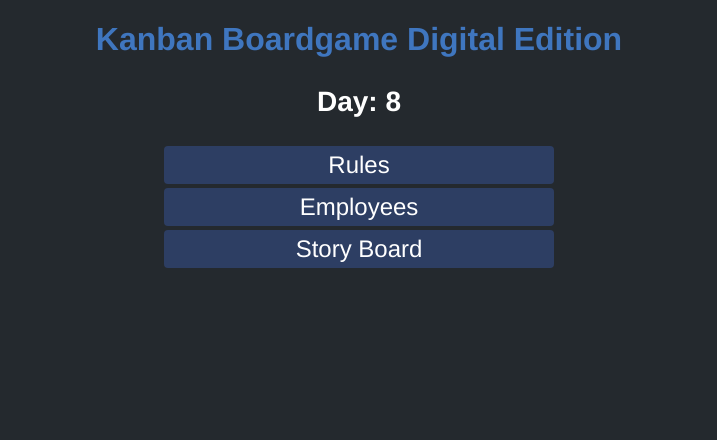
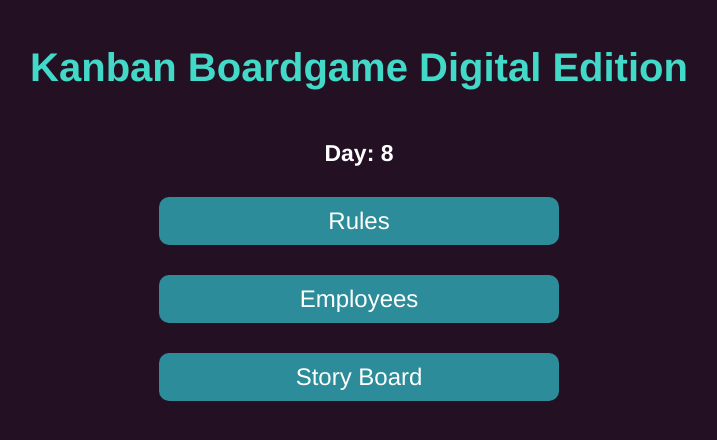
Before and after one commit to leetheperm/Q3Hackathon-kanBan, a React (Create React App) app in the folder board-app/: page / in a window 1280 px wide. Shown: the top 440 px of the page, without its empty margins (281-998 px from the left). Built offline with nearby package versions, Linux system fonts and the light colour scheme.

Commit message:
Sl/styling (#14)
* styling updates

* styles

* styling update

Co-authored-by: Xue Li <xueli@Xues-MacBook-Pro.local>

```diff
--- a/board-app/src/components/MainPage.tsx
+++ b/board-app/src/components/MainPage.tsx
@@ -52,20 +52,20 @@ export const MainPage: FC = () => {
 };
 
 const StyledCollapsible = styled(Collapsible)`
-  padding: 5px;
-  background-color: #2D3E63;
+  padding: 10px;
+  background-color: #2C8C99;
   color: white;
-  border-radius: 4px;
+  border-radius: 10px;
   transition: background-color 0.25s ease-out;
-  margin: 10px;
   text-align: center;
   font-size: 150%;
   font-family:helvetica;
   width:30%;
-  margin: 0 auto;
+  margin: 30px auto;
 
   &:hover {
-    background-color: #3F76BF;
+    background-color: #B3D0D0;
+    cursor:pointer;
   }
 
   & + & {
@@ -74,22 +74,28 @@ const StyledCollapsible = styled(Collapsible)`
 `;
 
 const Header = styled.h1`
-  color:#3F76BF;
+  color:#42D9C8;
   font-family:helvetica;
   text-align: center;
+  margin-top: 45px;
+  font-size: 40px;
 `;
 const Header3 = styled.h3`
   color: white;
-  font-size: 175%;
+  font-size: 23px;
   font-family:helvetica;
   text-align: center;
+  margin-top: 50px;
 `;
 
 const StyledAlert = styled(Alert)`
-  background-color: white;
+  background-color: #EFF7FF;
   font-family:helvetica;
-  color: black;
-  border-radius: 5px;
-  padding: 5px;
+  color: #231123;
+  width: 30%;
+  margin: 0 auto;
+  border-radius: 20px;
+  padding: 25px;
   text-align: center;
+  margin-bottom: 35px;
 `;
--- a/board-app/src/components/RulesPage.tsx
+++ b/board-app/src/components/RulesPage.tsx
@@ -95,16 +95,17 @@ export const RulesPage: FC = () => {
 };
 
 const Para = styled.p`
-  color: white;
+  color: #EFF7FF;
   font-family:helvetica;
   text-align: left;
   font-size:18px;
   width:50%;
-  margin: 0 auto;
+  font-weight: lighter;
+  margin: 10px auto;
   padding: 10px;
 `;
 const Header = styled.h1`
-  color: white;
+  color: #EFF7FF;
   font-family: helvetica;
   text-align:center;
 `;
--- a/board-app/src/components/boardComponents/Board.tsx
+++ b/board-app/src/components/boardComponents/Board.tsx
@@ -168,7 +168,11 @@ export const Board: React.FC<BoardProps> = (props) => {
 };
 
 const BoardEl = styled.div`
+  box-sizing: border-box;
   display: flex;
   align-items: flex-start;
   justify-content: space-between;
+  overflow: scroll;
+  color: #28464B;
+  text-align: center;
 `;
--- a/board-app/src/components/boardComponents/BoardColumn.tsx
+++ b/board-app/src/components/boardComponents/BoardColumn.tsx
@@ -85,9 +85,9 @@ const BoardColumnWrapper = styled.div`
 
 // Create styles for BoardColumnTitle element
 const BoardColumnTitle = styled.h2`
-  font: 28px sans-serif;
+  font: 22px sans-serif;
   font-weight: bold;
-  margin-bottom: 12px;
+  margin-bottom: 20px;
 `;
 
 // Create styles for BoardColumnContent element
--- a/board-app/src/components/boardComponents/StoryCard.tsx
+++ b/board-app/src/components/boardComponents/StoryCard.tsx
@@ -158,46 +158,60 @@ const StoryCardInner: FC<StoryCardProps & DraggableStyleProps> = (props) => {
 };
 
 const InnerDiv = styled.div`
+  box-sizing: border-box;
   background-color: white;
+  font-family: Helvetica, sans-serif;
   white-space: pre;
+  width: 100%;
+  padding: 5px;
+
 `;
 
 const TitleDiv = styled(InnerDiv)`
+  box-sizing: border-box;
   font-size: 125%;
-  text-decoration: underline;
   margin-bottom: 2px;
+  width: 100%;
+  background-color: #231123;
+  color: white;
 `;
 
 const DesignDiv = styled(InnerDiv)`
-  background-color: red;
+  background-color: #82204A;
+  box-sizing: border-box;
   color: White;
-  margin: 1px;
+  width: 100%;
 `;
 
 const DevDiv = styled(InnerDiv)`
-  background-color: blue;
+  box-sizing: border-box;
+  background-color: #558C8C;
   color: White;
-  margin: 1px;
+  width: 100%;
 `;
 
 const BlockedDiv = styled(InnerDiv)`
-  background-color: pink;
+  background-color: #AF5AAF;
+  box-sizing: border-box;
   color: White;
-  margin: 1px;
+  width: 100%;
 `;
 
 const TestDiv = styled(InnerDiv)`
-  background-color: orange;
-  color: White;
-  margin: 1px;
+  background-color: #E8DB7D;
+  box-sizing: border-box;
+  color: black;
+  width: 100%;
 `;
 
 const StyledDiv = styled.div<DraggableStyleProps>`
+  box-sizing: border-box;
   padding: 3px;
-  background-color: ${(props) => (props.isDragging ? "#d3e4ee" : "black")};
-  border-radius: 4px;
+  background-color: ${(props) => (props.isDragging ? "#A6C9C9" : "#e5eff5")};
+  border-radius: 5px;
   transition: background-color 0.25s ease-out;
   margin: 10px;
+
 
   &:hover {
     background-color: #f7fafc;
@@ -209,6 +223,10 @@ const StyledDiv = styled.div<DraggableStyleProps>`
 `;
 
 const StyledInput = styled.input`
+  box-sizing: border-box;
+  width: 50px;
+  padding: 0;
+  margin: 0;
   text-align: right;
-  width: 50px;
+  border: 1px solid #e5eff5;
 `;
--- a/board-app/src/components/workers/Worker.tsx
+++ b/board-app/src/components/workers/Worker.tsx
@@ -43,11 +43,12 @@ const InnerDiv = styled.div`
   background-color: ${(props) => props.color};
   border-radius: 4px;
   transition: background-color 0.25s ease-out;
+  font-family: Helvetica, sans-serif;
   margin: 10px;
   text-align: center;
 
   &:hover {
-    background-color: #f7fafc;
+    background-color: #EFF7FF;
   }
 
   & + & {
@@ -56,7 +57,7 @@ const InnerDiv = styled.div`
 `;
 
 const getColourForRole = (role: WorkerRole) => {
-  if (role === WorkerRole.Designer) return "red";
-  else if (role === WorkerRole.Developer) return "blue";
-  else if (role === WorkerRole.Tester) return "orange";
+  if (role === WorkerRole.Designer) return "#82204A";
+  else if (role === WorkerRole.Developer) return "#558C8C";
+  else if (role === WorkerRole.Tester) return "#E8DB7D";
 };
--- a/board-app/src/components/workers/WorkerBoard.tsx
+++ b/board-app/src/components/workers/WorkerBoard.tsx
@@ -318,29 +318,60 @@ const WorkerBoardE1 = styled.div`
   display: flex;
   align-items: flex-start;
   justify-content: space-between;
-  margin-bottom: 25px;
+  margin-bottom: 40px;
+  margin-top: 40px;
 `;
 
 const DesignDiceButton = styled.button`
-  padding: 3px;
-  background-color: red;
+  box-sizing: border-box;
+  padding: 10px 20px;
+  width: 150px;
+  background-color: #82204A;
   color: white;
-  border-color: black;
-  margin-left: 500px;
+  border-radius: 15px;
+  margin-left: 405px;
+  border: 0;
+  margin-bottom: 50px;
+  height: 65px;
+
+  &:hover {
+    background-color: #E79DBD;
+    cursor:pointer;
+  }
 `;
 
 const DevDiceButton = styled.button`
-  padding: 3px;
-  background-color: blue;
+  box-sizing: border-box;
+  width: 150px;
+  padding: 10px 20px;
+  background-color: #558C8C;
   color: white;
-  border-color: black;
-  margin-left: 400px;
+  margin-left: 160px;
+  border-radius: 15px;
+  border: 0;
+  margin-bottom: 50px;
+  height: 65px;
+
+  &:hover {
+    background-color: #B3D0D0;
+    cursor:pointer;
+  }
 `;
 
 const TestDiceButton = styled.button`
-  padding: 3px;
-  background-color: orange;
+  box-sizing: border-box;
+  padding: 10px 20px;
+  width: 150px;
+  background-color: #E8DB7D;
   color: white;
-  border-color: black;
-  margin-left: 400px;
+  margin-left: 180px;
+  border-radius: 15px;
+  margin-bottom: 50px;
+  height: 65px;
+  border: 0;
+
+  &:hover {
+    background-color: #F3ECBA;
+    cursor:pointer;
+  }
 `;
--- a/board-app/src/components/workers/WorkerColumn.tsx
+++ b/board-app/src/components/workers/WorkerColumn.tsx
@@ -49,6 +49,7 @@ const WorkerColumnWrapper = styled.div`
   padding: 8px;
   background-color: #e5eff5;
   border-radius: 4px;
+  font-family: Helvetica, sans-serif;
 
   & + & {
     margin-left: 12px;
@@ -59,6 +60,8 @@ const WorkerColumnWrapper = styled.div`
 const WorkerColumnTitle = styled.h2`
   font: 14px sans-serif;
   margin-bottom: 12px;
+  font-family: Helvetica, sans-serif;
+
 `;
 
 // Create styles for WorkerColumnContent element
--- a/board-app/src/index.tsx
+++ b/board-app/src/index.tsx
@@ -11,7 +11,7 @@ const history = createBrowserHistory({ basename: "/" });
 // Use createGlobalStyle to change the background of 'body' element
 const GlobalStyle = createGlobalStyle`
   body {
-    background-color: #24292E;
+    background-color: #231123;
   }
 `;
 
```
Also changed, not shown: board-app/src/index.css (line endings or trailing spaces).
